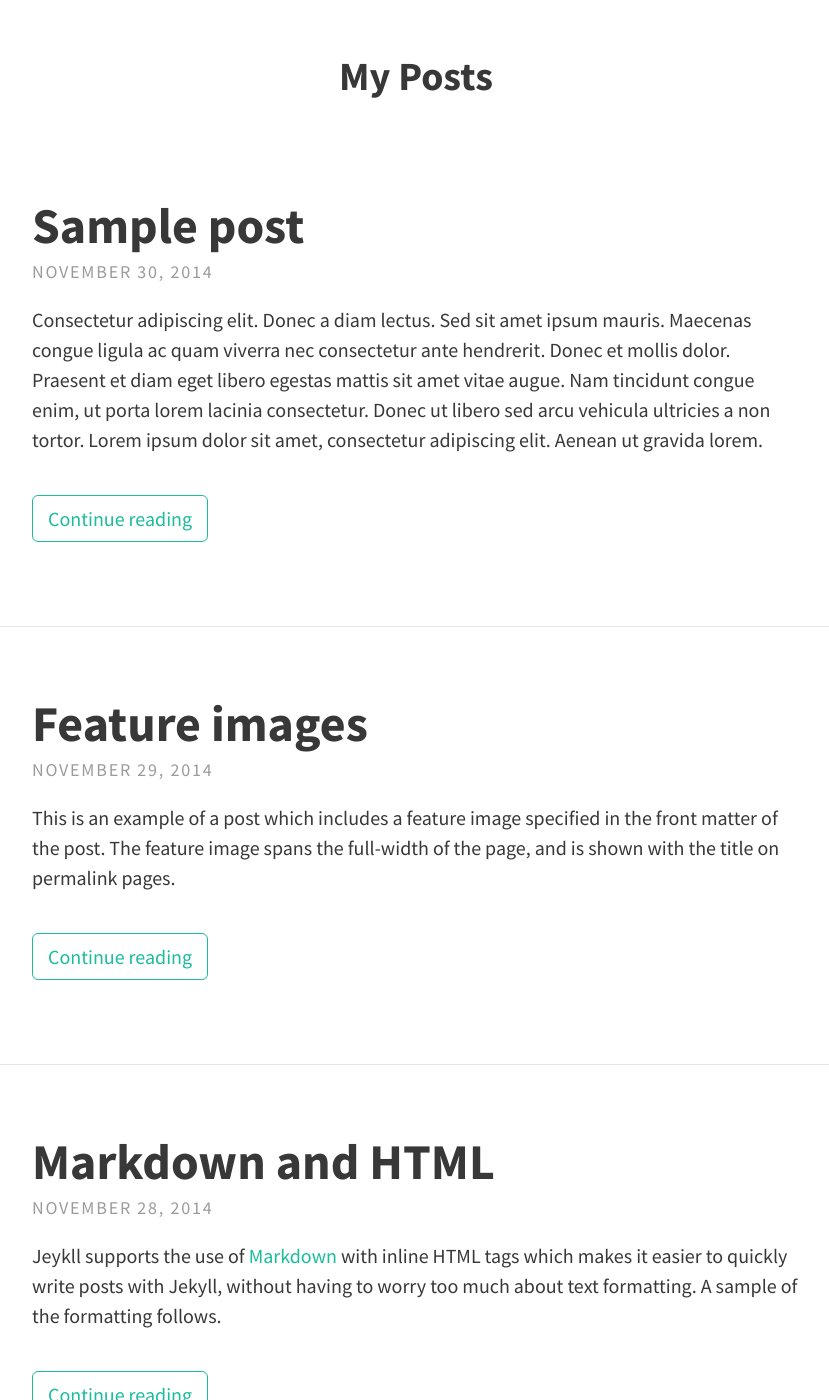
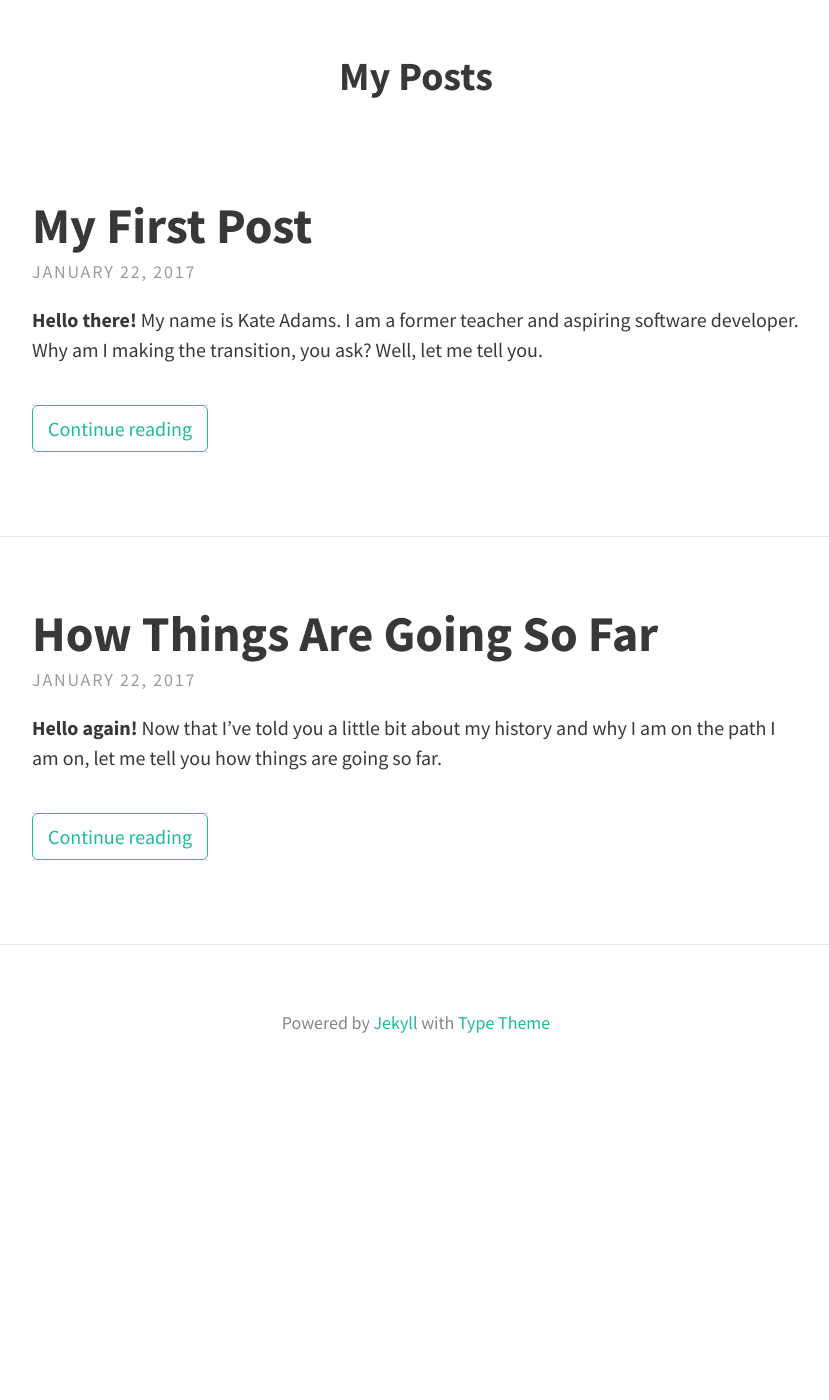
Before and after one commit to kba239/Kate-Adams.github.io, a Jekyll site: the page built from index.html, in a window 1280 px wide and 1400 px high, scrolled down 1336 px. Shown: the whole window, without its empty margins (224-1053 px from the left). Built offline with Jekyll 4.4.1, drawn with Linux system fonts in a browser that asks for light colours; nearby versions of some CDN libraries; the list of posts is cut into pages by our own code; after the commit the page ends 2436 px from its top, so only the background shows below that.

Commit message:
Checkpoint 4 Added Blog Posts

```diff
--- a/_posts/2014-11-28-markdown-and-html.md
+++ /dev/null
@@ -1,39 +0,0 @@
----
-layout: post
-title: Markdown and HTML
----
-
-Jeykll supports the use of [Markdown](http://daringfireball.net/projects/markdown/syntax) with inline HTML tags which makes it easier to quickly write posts with Jekyll, without having to worry too much about text formatting. A sample of the formatting follows.
-
-Tables have also been extended from Markdown:
-
-First Header  | Second Header
-------------- | -------------
-Content Cell  | Content Cell
-Content Cell  | Content Cell
-
-Here's an example of an image, which is included using Markdown:
-
-![Geometric pattern with fading gradient](/img/sample_feature_img_2.png)
-
-Highlighting for code in Jekyll is done using Pygments or Rouge. This theme makes use of Pygments by default.
-
-{% highlight js %}
-// count to ten
-for (var i = 1; i <= 10; i++) {
-    console.log(i);
-}
-
-// count to twenty
-var j = 0;
-while (j < 20) {
-    j++;
-    console.log(j);
-}
-{% endhighlight %}
-
-Type Theme uses KaTeX to display maths. Equations such as $$S_n = a \times \frac{1-r^n}{1-r}$$ can be displayed inline.
-
-Alternatively, they can be shown on a new line:
-
-$$ f(x) = \int \frac{2x^2+4x+6}{x-2} $$
--- a/_posts/2014-11-29-feature-images.md
+++ /dev/null
@@ -1,6 +0,0 @@
----
-layout: post
-title: Feature images
-feature-img: "img/sample_feature_img.png"
----
-This is an example of a post which includes a feature image specified in the front matter of the post. The feature image spans the full-width of the page, and is shown with the title on permalink pages.
--- a/_posts/2014-11-30-sample-post.md
+++ /dev/null
@@ -1,21 +0,0 @@
----
-layout: post
-title: Sample post
----
-Consectetur adipiscing elit. Donec a diam lectus. Sed sit amet ipsum mauris. Maecenas congue ligula ac quam viverra nec consectetur ante hendrerit. Donec et mollis dolor. Praesent et diam eget libero egestas mattis sit amet vitae augue. Nam tincidunt congue enim, ut porta lorem lacinia consectetur. Donec ut libero sed arcu vehicula ultricies a non tortor. Lorem ipsum dolor sit amet, consectetur adipiscing elit. Aenean ut gravida lorem.
-
-* Consectetur adipiscing elit
-* Donec a diam lectus
-* Sed sit amet ipsum mauris
-
-Ut turpis felis, pulvinar a semper sed, adipiscing id dolor. Pellentesque auctor nisi id magna consequat sagittis. Curabitur dapibus enim sit amet elit pharetra tincidunt feugiat nisl imperdiet. Ut convallis libero in urna ultrices accumsan. Donec sed odio eros. Donec viverra mi quis quam pulvinar at malesuada arcu rhoncus. Cum sociis natoque penatibus et magnis dis parturient montes, nascetur ridiculus mus. In rutrum accumsan ultricies. Mauris vitae nisi at sem facilisis semper ac in est.
-
-Nunc diam velit, adipiscing ut tristique vitae, sagittis vel odio. Maecenas convallis ullamcorper ultricies. Curabitur ornare, ligula *semper consectetur sagittis*, nisi diam iaculis velit, id fringilla sem nunc vel mi. Nam dictum, odio nec pretium volutpat, arcu ante placerat erat, non tristique elit urna et turpis. Quisque mi metus, ornare sit amet fermentum et, tincidunt et orci. Fusce eget orci a orci congue vestibulum.
-
-Ut dolor diam, elementum et vestibulum eu, porttitor vel elit. Curabitur venenatis pulvinar tellus gravida ornare. Sed et erat faucibus nunc euismod ultricies ut id justo. Nullam cursus suscipit nisi, et ultrices justo sodales nec. Fusce venenatis facilisis lectus ac semper. Aliquam at massa ipsum. Quisque bibendum purus convallis nulla ultrices ultricies. Nullam aliquam, mi eu aliquam tincidunt, purus velit laoreet tortor, viverra pretium nisi quam vitae mi. Fusce vel volutpat elit. Nam sagittis nisi dui.
-
-> Suspendisse lectus leo, consectetur in tempor sit amet, placerat quis neque
-
-Etiam luctus porttitor lorem, sed suscipit est rutrum non. Curabitur lobortis nisl a enim congue semper. Aenean commodo ultrices imperdiet. Vestibulum ut justo vel sapien venenatis tincidunt.
-
-Phasellus eget dolor sit amet ipsum dapibus condimentum vitae quis lectus. Aliquam ut massa in turpis dapibus convallis. Praesent elit lacus, vestibulum at malesuada et, ornare et est. Ut augue nunc, sodales ut euismod non, adipiscing vitae orci. Mauris ut placerat justo. Mauris in ultricies enim. Quisque nec est eleifend nulla ultrices egestas quis ut quam. Donec sollicitudin lectus a mauris pulvinar id aliquam urna cursus. Cras quis ligula sem, vel elementum mi. Phasellus non ullamcorper urna.
--- /dev/null
+++ b/_posts/2017-01-22-how-things-are-going-so-far.md
@@ -0,0 +1,22 @@
+---
+layout: post
+title: How Things Are Going So Far
+date: 2017-01-22
+feature-img: "img/sample_feature_img.png"
+---
+**Hello again!** Now that I’ve told you a little bit about my history and why I am on the path I am on, let me tell you how things are going so far.
+
+
+I’ve made a few projects:
+* A music app
+* A discussion app
+* A chat app
+* An address book app
+
+I am also currently working on an app that lets users create and share wikis. I’ll go into more detail about each of these projects when I do case studies on them, so look for those soon.
+
+
+I am learning *a ton* from these projects, but I still have plenty to learn. I expect to come back to my projects to improve them as I continue to learn. My experience of web development so far has taught me that it is a field where you constantly learn and *it is impossible to know everything.* This is great because constantly learning was one aspect I loved about teaching, but it certainly does make it harder to be a beginner because there is so much to learn to even create the most basic applications.
+
+
+So, I’ve decided *not to worry too much about everything I don’t know* — instead, I’m focusing on *learning how to approach problems, what steps to take, and where and how to look for help.* Even when I’m farther down this path, I think these will be skills I will need, so I am working on developing them now.
--- /dev/null
+++ b/_posts/2017-01-22-my-first-post.md
@@ -0,0 +1,19 @@
+---
+layout: post
+title: My First Post
+date: 2017-01-22
+feature-img: "img/sample_feature_img.png"
+---
+**Hello there!** My name is Kate Adams. I am a former teacher and aspiring software developer. Why am I making the transition, you ask? Well, let me tell you.
+
+
+**I loved my students** — their energy, curiosity, and humor. I enjoyed learning from them every day while watching them learn and grow. I felt honored when I gained their trust and they turned to me for help and support. When they conquered a struggle or were resilient in the face of difficulties, I was inspired. I miss them all the time and how unpredictable life in the classroom with them was.
+
+
+But educators and students do not exist in a classroom bubble, and they shouldn’t. They exist in the context of schools, administrators, and disciplinary policies, along with so many other factors. Some of these, even with the best intentions of the people behind them, make it very difficult to be a happy and successful teacher these days. Unfortunately, I felt like some of these factors were preventing me from *being the teacher I wanted to be,* the teacher who did the most she could to help her students thrive, and, in the process, were crushing my optimism, hope, and values. So I decided to step outside the classroom.
+
+
+I spent a lot of time reflecting on what I liked and what skills I had. I thought of my love of puzzles, language, learning, creating, editing, and thoughtful design, among other things. Last year, while working in higher education, I started exploring coding with free online resources. I was amazed to see how engaging I found it. I quickly saw the connections between coding, the tasks I enjoy, and the skills I have, so I continued learning. This past summer, I decided to commit to learning to code and giving myself a chance to have a new career by enrolling in a software development course online.
+
+
+Ideally, I would love to have a career in EdTech, so that I could blend my belief in the importance of education and learning with my passion for coding and building applications and websites. I hope that I will be able to work on tools I used as a teacher, help others learn through education platforms, or work on creating or modifying new tools that *help educators in the difficult and important work they do.* But, I am still at the beginning of this new chapter, so we will see where my path takes me. I hope you stick around to find out with me!
--- a/about.md
+++ b/about.md
@@ -5,8 +5,4 @@ permalink: /about/
 feature-img: "img/sample_feature_img_2.png"
 ---
 
-Type Theme is a free and open-source theme for [Jekyll](http://jekyllrb.com/), licensed under the MIT License.
-
-Head over to the [theme's documentation](https://rohanchandra.github.io/project/type/) for much more information about Type Theme or to install this theme on your own Jekyll site.
-
-This file is an example of a page in Jekyll, that automatically shows up in the header navigation, you can delete or modify this file freely.
+Hi, my name is Kate Adams. I am an aspiring software developer. Thanks for visiting my site! Read my posts for more information about me.
```
Also changed, not shown: contact.md (+2 -2 lines).
